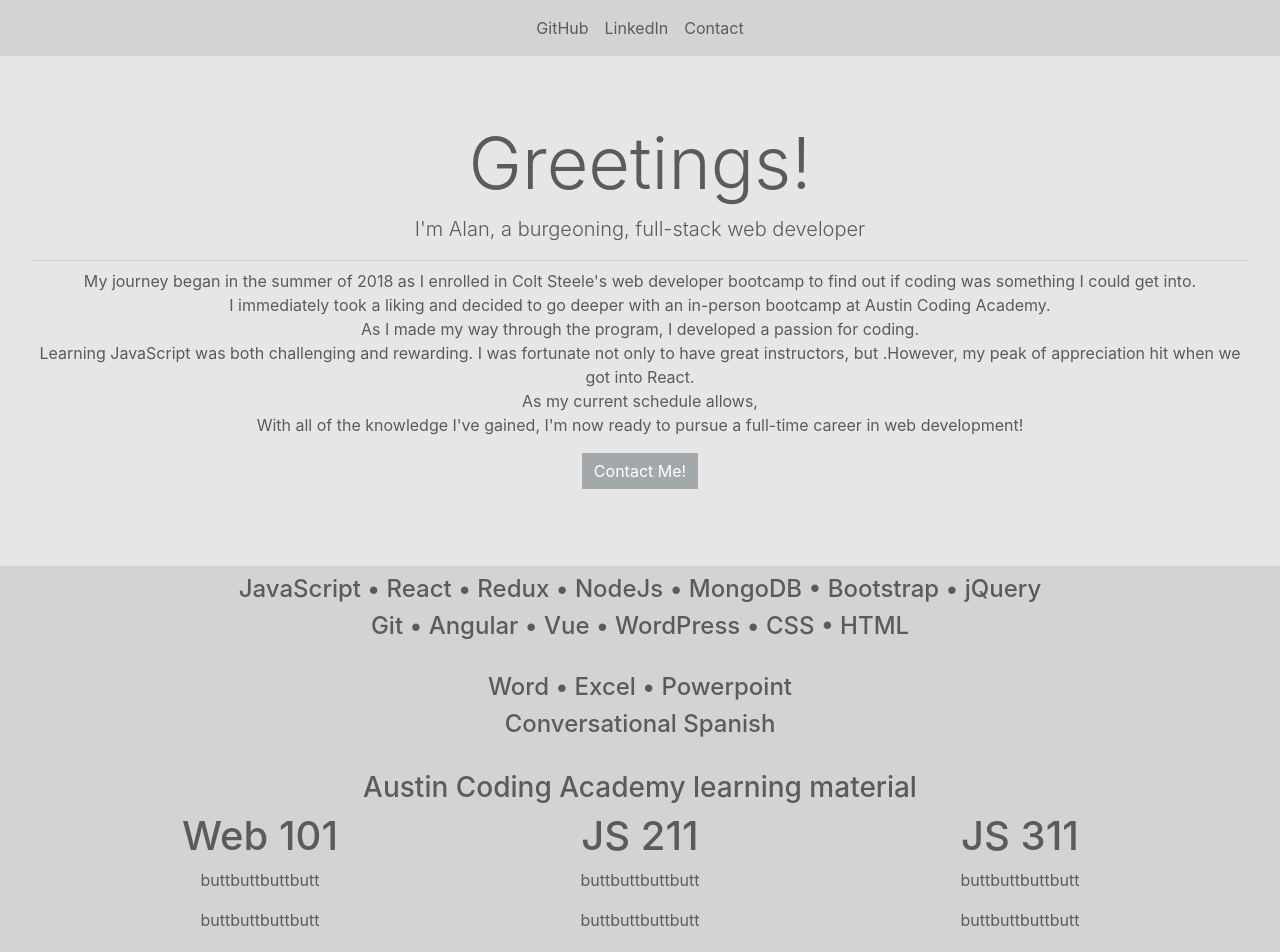
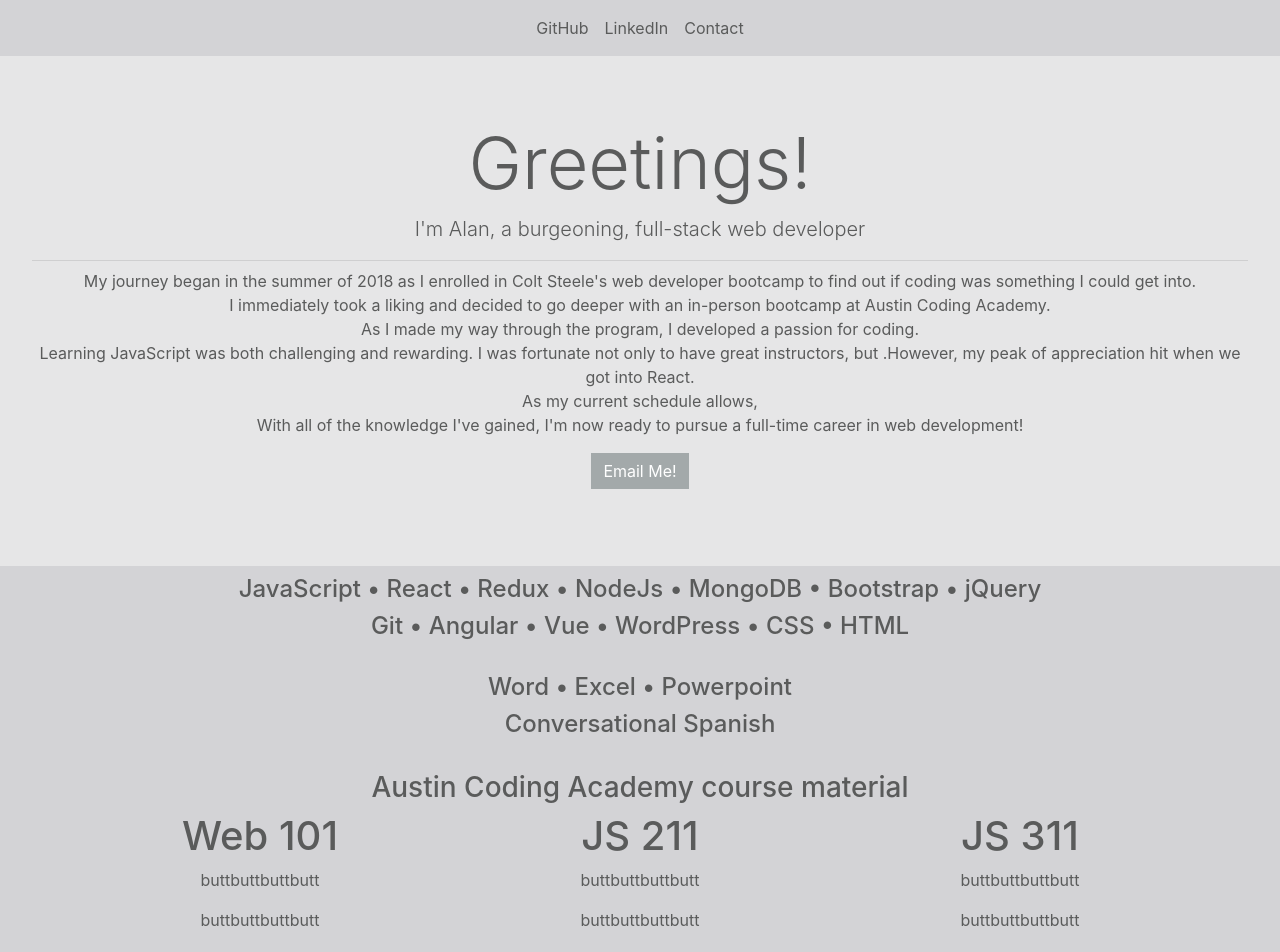
Before and after one commit to AlanHouston/Portfolio, a React (Create React App) app: page / in a window 1280 px wide. Shown: the top 952 px of the page. Built offline with nearby package versions, Linux system fonts and the light colour scheme.

Commit message:
progress ii

```diff
--- a/src/ACA.js
+++ b/src/ACA.js
@@ -6,7 +6,7 @@ export default class ACA extends React.Component {
     return (
       <Container>
         <Row>
-            <Col><h3>Austin Coding Academy learning material</h3></Col>
+            <Col><h3>Austin Coding Academy course material</h3></Col>
         </Row>
         <Row>
             <Col className="acaCards">
--- a/src/Jumbo.js
+++ b/src/Jumbo.js
@@ -24,7 +24,7 @@ const Jumbo = () => {
         </p>
 
         <p className="lead">
-          <Button id="theButton" href="mailto:alanhouston5000@gmail.com">Contact Me!</Button>
+          <Button id="theButton" href="mailto:alanhouston5000@gmail.com">Email Me!</Button>
         </p>
       </Jumbotron>
 
```
